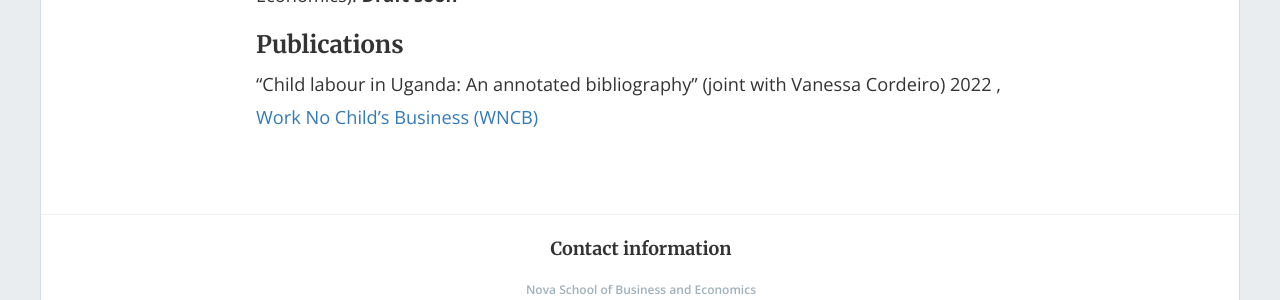
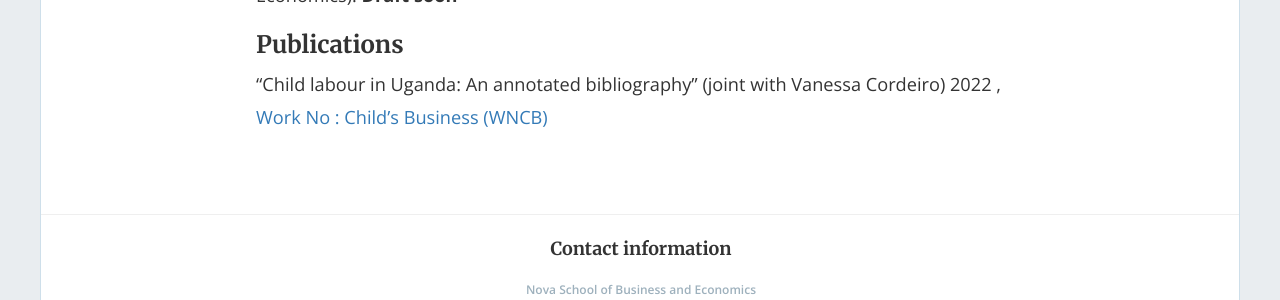
Before and after one commit to mariaelenaguer/mariaelenaguer.github.io, a Jekyll site: the page built from Research.md, in a window 1280 px wide and 995 px high. Shown: the part 200-500 px from the top of the window. Built offline with Jekyll 4.4.1, drawn with Linux system fonts in a browser that asks for light colours; nearby versions of some CDN libraries.

```diff
--- a/Research.md
+++ b/Research.md
@@ -9,4 +9,4 @@ permalink: /Research/
 
 ### Publications
 
-"Child labour in Uganda: An annotated bibliography" (joint with Vanessa Cordeiro) 2022 , [Work No Child’s Business (WNCB) ](/Uganda-1.pdf)
+"Child labour in Uganda: An annotated bibliography" (joint with Vanessa Cordeiro) 2022 , [Work No : Child’s Business (WNCB) ](/Uganda-1.pdf)
```
